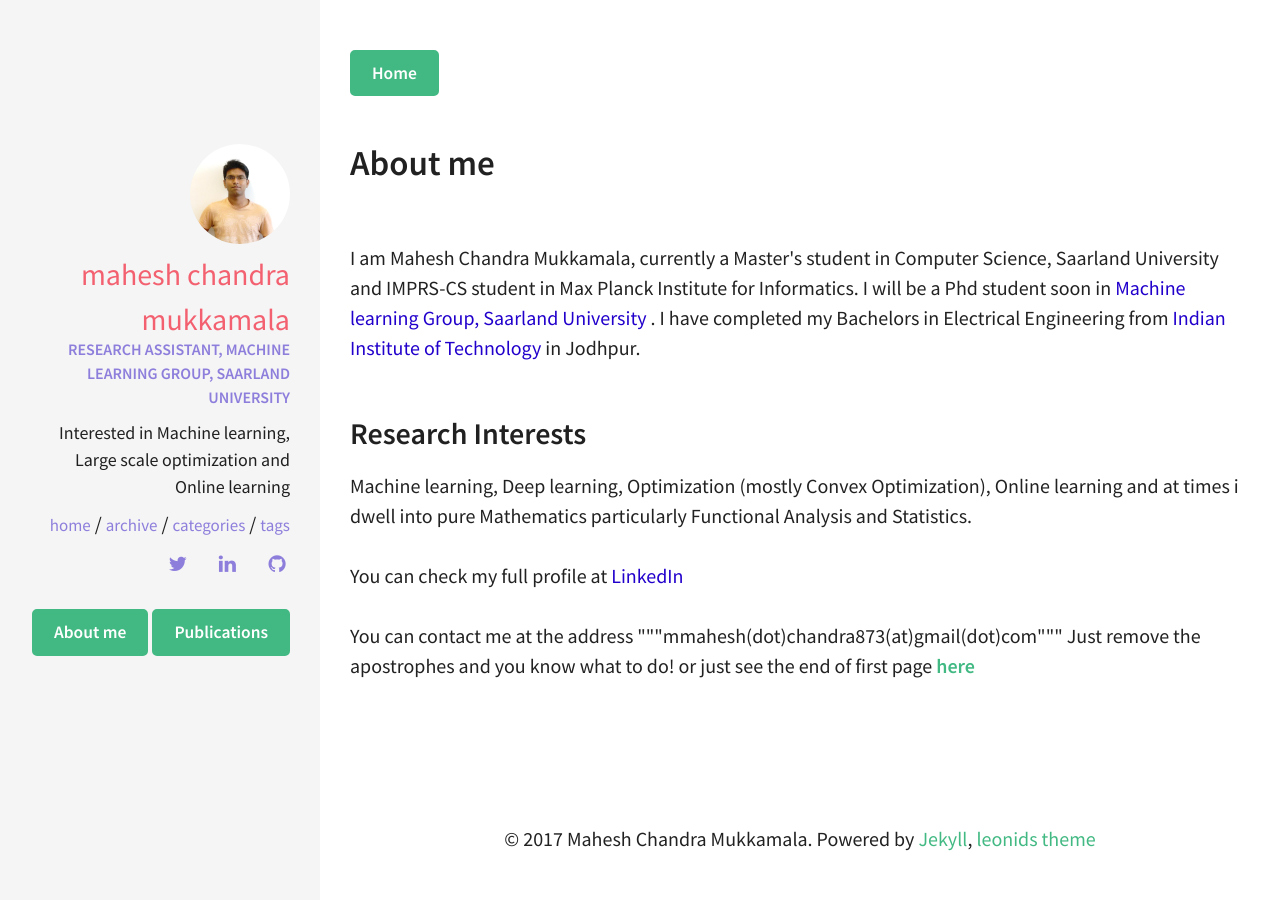
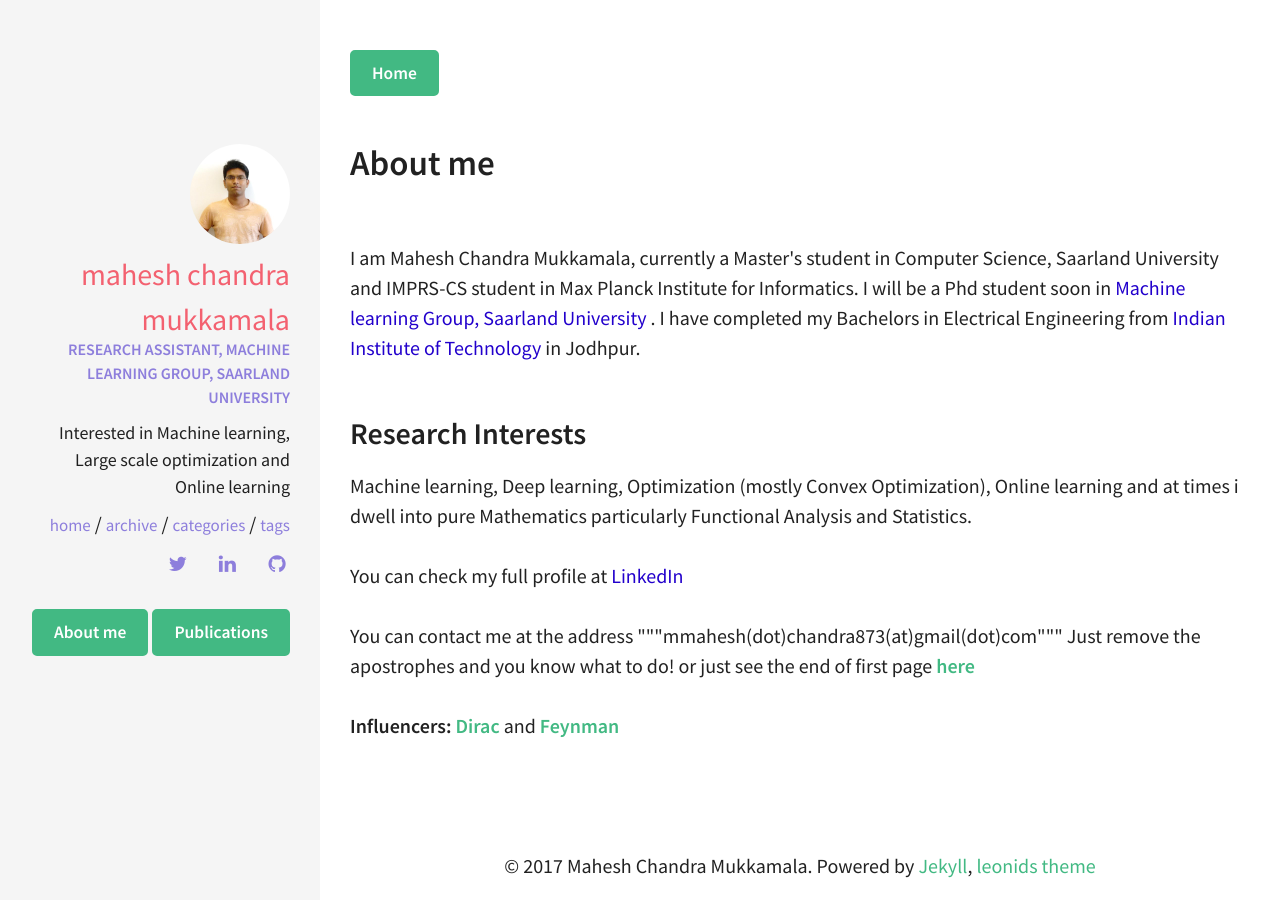
Before and after one commit to mmahesh/mmahesh.github.io, a Jekyll site: the page built from about_me.html, in a window 1280 px wide. Built offline with Jekyll 4.4.1, drawn with Linux system fonts in a browser that asks for light colours.

Commit message:
added influencers

```diff
--- a/_layouts/about_me.html
+++ b/_layouts/about_me.html
@@ -19,6 +19,9 @@ layout: default
       You can check my full profile at  <a  style="color:#2200CC;" target="_blank" href="https://www.linkedin.com/in/maheshchandra/">LinkedIn</a>
       <br><br>
       You can contact me at the address """mmahesh(dot)chandra873(at)gmail(dot)com""" Just remove the apostrophes and you know what to do! or just see the end of first page <a href='http://www.ml.uni-saarland.de/Publications/MukHei-VariantsRMSPropAdagradLogRegret.pdf' target='_blank' ><b>here</b></a>
+
+      <br><br>
+      <b>Influencers:</b> <a href='https://en.wikipedia.org/wiki/Paul_Dirac' target='_blank' ><b>Dirac</b></a> and <a href='https://en.wikipedia.org/wiki/Richard_Feynman' target='_blank' ><b>Feynman</b></a>
     </article>
 
 
```
